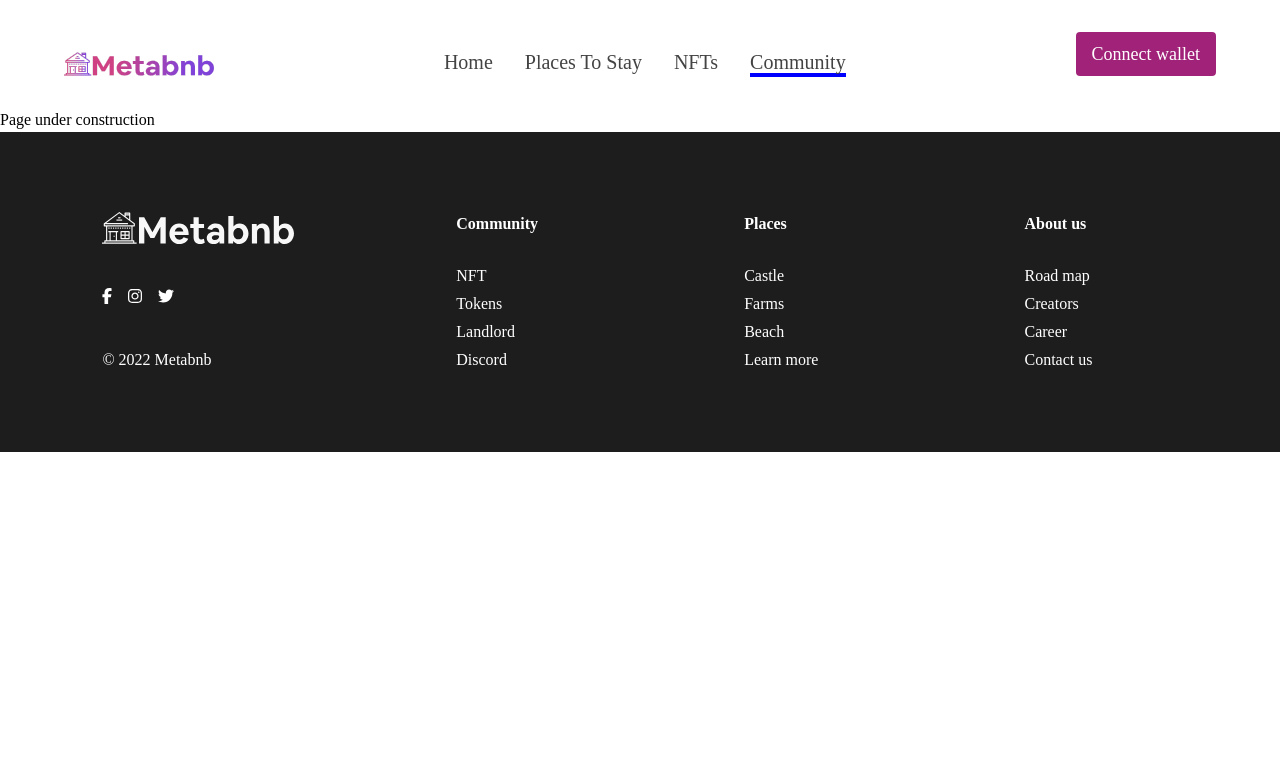
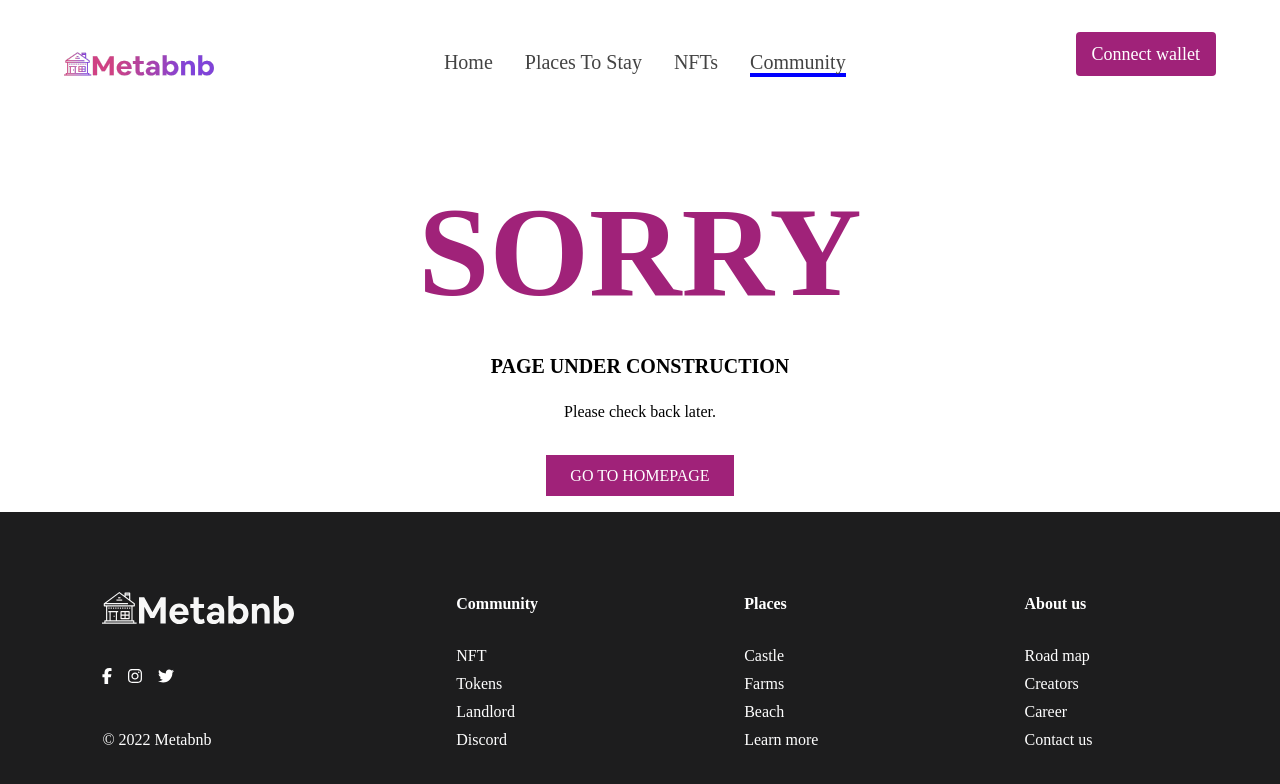
Before and after one commit to nkirukka/meta-bnb, a React (Create React App) app: page /community in a window 1280 px wide. Shown: the top 784 px of the page. Built offline with nearby package versions, Linux system fonts and the light colour scheme.

Commit message:
feat: add page under contruction to redirect users to homepage

```diff
--- a/src/pages/Community.js
+++ b/src/pages/Community.js
@@ -1,9 +1,17 @@
-import React from 'react'
+import { Link } from 'react-router-dom';
+
 
 const Community = () => {
   return (
-    <div>Page under construction</div>
-  )
+    <section className="h-[50.5vh] text-center pt-20">
+      <div className='max-w-3xl m-auto'>
+        <h2 className='text-9xl text-[#A02279] font-black mb-9'>SORRY</h2>
+        <p className='font-black text-xl mb-5'>PAGE UNDER CONSTRUCTION</p>
+        <p className='mb-10'>Please check back later.</p>
+        <Link to='/' className='bg-[#A02279] py-3 px-6 text-white hover:bg-[#b62989] transition-colors'>GO TO HOMEPAGE</Link>
+      </div>
+    </section>
+  );
 }
 
 export default Community
--- a/src/pages/Nfts.js
+++ b/src/pages/Nfts.js
@@ -1,9 +1,16 @@
-import React from 'react'
+import { Link } from 'react-router-dom';
 
 const Nfts = () => {
   return (
-    <div>Page under construction</div>
-  )
+    <section className="h-[50.5vh] text-center pt-20">
+      <div className='max-w-3xl m-auto'>
+        <h2 className='text-9xl text-[#A02279] font-black mb-9'>SORRY</h2>
+        <p className='font-black text-xl mb-5'>PAGE UNDER CONSTRUCTION</p>
+        <p className='mb-10'>Please check back later.</p>
+        <Link to='/' className='bg-[#A02279] py-3 px-6 text-white hover:bg-[#b62989] transition-colors'>GO TO HOMEPAGE</Link>
+      </div>
+    </section>
+  );
 }
 
-export default Nfts
+export default Nfts;
```
